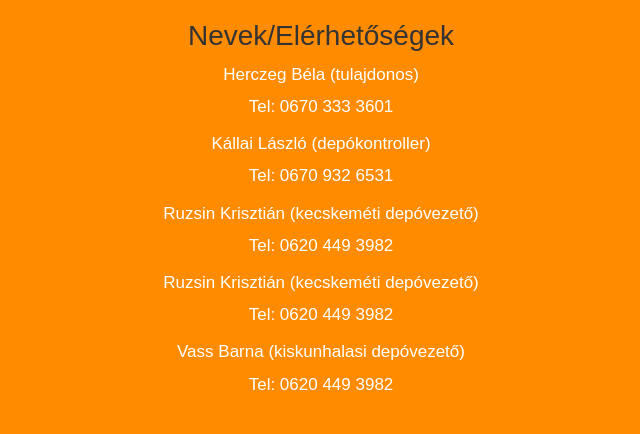
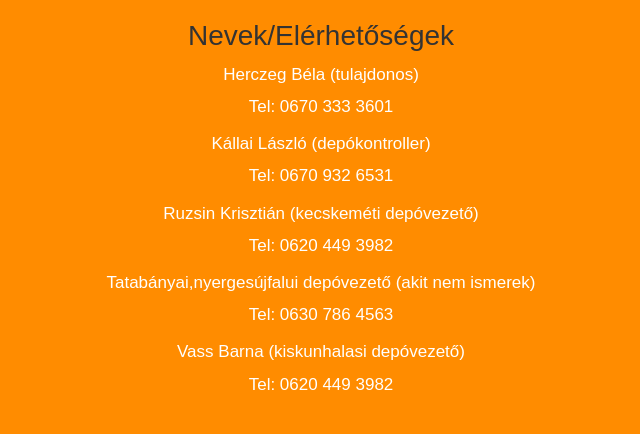
Before and after one commit to Kati202/php-exovizsga, a PHP site: page /php-exovizsga/ in a window 1280 px wide. Shown: the part 1045-1479 px from the top of the page, without its empty margins (319-959 px from the left). Run offline with PHP 8.4, Linux system fonts and the light colour scheme.

Commit message:
helyesbítés

```diff
--- a/app/Views/template/home.php
+++ b/app/Views/template/home.php
@@ -47,7 +47,7 @@
                 <li>Herczeg Béla (tulajdonos) <span>Tel: 0670 333 3601</span></li>
                 <li>Kállai László (depókontroller) <span>Tel: 0670 932 6531</span></li>
                 <li>Ruzsin Krisztián (kecskeméti depóvezető) <span>Tel: 0620 449 3982</span></li>
-                <li>Ruzsin Krisztián (kecskeméti depóvezető) <span>Tel: 0620 449 3982</span></li>
+                <li>Tatabányai,nyergesújfalui depóvezető (akit nem ismerek) <span>Tel: 0630 786 4563</span></li>
                 <li>Vass Barna (kiskunhalasi depóvezető) <span>Tel: 0620 449 3982</span></li>
             </ul>
         </div>
```
